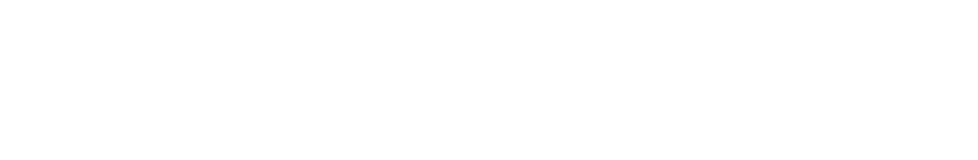
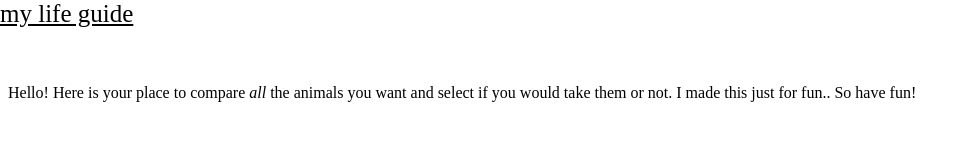
Before and after one commit to CodingKaicito/animal-tinder, a plain HTML site: page index.html in a window 1280 px wide. Shown: the whole page, without its empty margins (0-978 px from the left). Drawn offline with Linux system fonts and the light colour scheme.

Commit message:
Jan 12, 2025 at 22:29

```diff
--- a/index.html
+++ b/index.html
@@ -8,3 +8,26 @@ href="/animal tinder.ico" type="image/x-icon" />
 <link rel="icon" href="animal tinder.ico" type="image/x-icon" />
 <link rel="apple-touch-icon" href="apple-touch-icon.png" />
 </head>
+
+<body>
+
+<nav>
+
+<div class="nav_content" style="font-family: copperplate;">
+
+<div class="logo" style="font-family: copperplate;">
+    <a href="#my-life-guide">my life guide</a>
+</div>
+</div>
+
+</nav>
+
+<div id="Introduction">
+    <p>Hello! Here is your place to compare <i>all</i> the animals you want and select if you would take them or not. I made this just for fun.. So have fun!</p>
+</div>
+
+</body>
+
+</html>
+
+<link rel="stylesheet" href="mystyle.css">
--- a/mystyle.css
+++ b/mystyle.css
@@ -0,0 +1,46 @@
+* {
+    background-color: #ffffff;
+    box-sizing: border-box;
+    scroll-padding-top: 100px; /* Added here */
+}
+
+body {
+    padding-top: 60px; /* Adjust to match your navbar's height */
+}
+
+a:link {
+    color: rgb(0, 0, 0);
+    background-color: transparent;
+    text-decoration: underline;
+}
+
+nav {
+    position: fixed;
+    left: 0;
+    top: 0;
+    width: 100%;
+    height: auto;
+    background: #ffffff;
+      z-index: 1000; /* Ensures navbar is always on top */
+    text-align: center;
+}
+
+nav.sticky {
+    background: #ffffff;
+    box-shadow: 0 2px 5px rgba(255, 255, 255, 0.2);
+}
+
+nav .nav_content {
+    height: auto; /* Adjust height dynamically */
+    max-width: 1440px;
+    margin: auto;
+    display: flex;
+    justify-content: space-between;
+    align-items: center; /* Ensure vertical alignment of content */
+}
+
+    nav .nav_content .logo {
+    font-family: LuckiestGuyFont;
+      font-size: clamp(24px, 5vw, 25px); /* Minimum 24px, adjusts with viewport width, max 25px */
+    color: #000000;
+}
```
Also changed, not shown: 2 other files.
